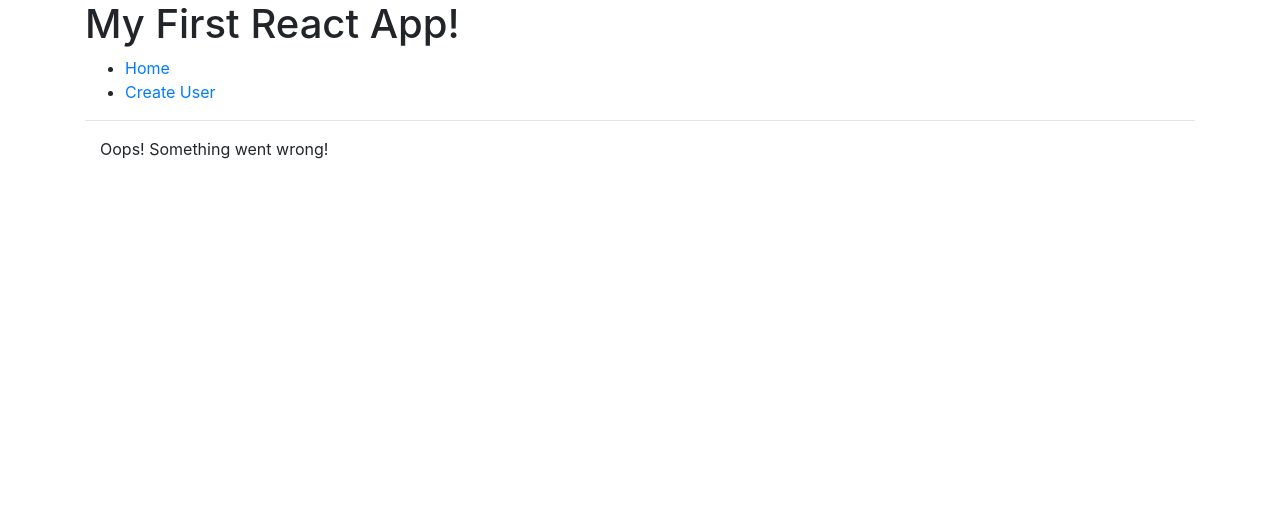
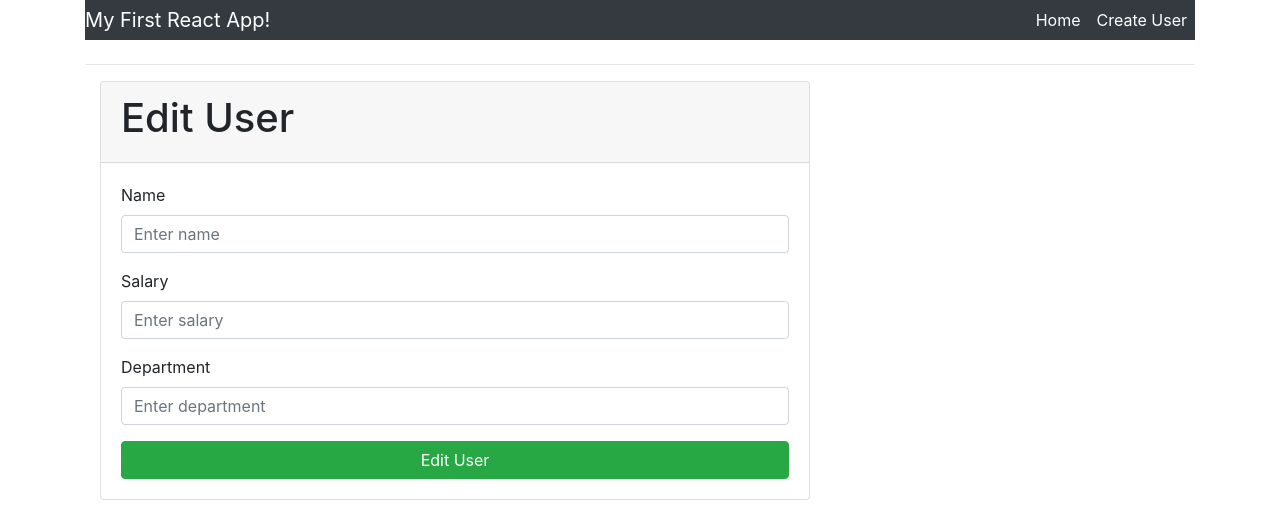
Before and after one commit to sahilappayev/first-react-app, a React (Create React App) app: page /edit/1 in a window 1280 px wide. Shown: the top 518 px of the page. Built offline with nearby package versions, Linux system fonts and the light colour scheme; what react-pose would draw is missing.

Commit message:
Implemented input validations

```diff
--- a/src/App.js
+++ b/src/App.js
@@ -1,22 +1,9 @@
 import React, { Component } from "react";
 import "./App.css";
-import Users from "./components/Users";
-import Navbar from "./components/Navbar";
-import AddUser from "./components/AddUser";
-import { createBrowserRouter, RouterProvider } from "react-router-dom";
-import ErrorPage from "./pages/ErrorPage";
+import Navbar from "./layout/Navbar";
+import { RouterProvider } from "react-router-dom";
+import Router from "./components/Router";
 
-const router = createBrowserRouter([
-  {
-    path: "/",
-    element: <Users />,
-    errorElement: <ErrorPage />,
-  },
-  {
-    path: "/add",
-    element: <AddUser />,
-  },
-]);
 
 class App extends Component {
   render() {
@@ -24,7 +11,7 @@ class App extends Component {
       <div className="container">
         <Navbar title="My First React App!" />
         <hr />
-        <RouterProvider router={router} />
+        <Router/>
       </div>
     );
   }
--- a/src/components/Navbar.js
+++ /dev/null
@@ -1,31 +0,0 @@
-import React from "react";
-import PropTypes from "prop-types";
-import { Link } from "react-router-dom";
-import Users from "./Users";
-import AddUser from "./AddUser";
-
-const  Navbar = (props) => {
-  return (
-    <div>
-      <h1> {props.title} </h1>
-      <ul>
-        <li>
-          <a href="/"> Home </a>
-        </li>
-        <li>
-            <a href="/add"> Create User </a>
-        </li>
-      </ul>
-    </div>
-  );
-};
-
-Navbar.propTypes = {
-  title: PropTypes.string.isRequired,
-};
-
-Navbar.defaultProps = {
-  title: "Default Title Value!",
-};
-
-export default Navbar;
--- /dev/null
+++ b/src/components/Router.js
@@ -0,0 +1,28 @@
+import React from "react";
+import { createBrowserRouter, RouterProvider } from "react-router-dom";
+import Users from "./Users";
+import ErrorPage from "../pages/ErrorPage";
+import AddUser from "../forms/AddUser";
+import UpdateUser from "../forms/UpdateUser";
+
+const router = createBrowserRouter([
+  {
+    path: "/",
+    element: <Users />,
+    errorElement: <ErrorPage />,
+  },
+  {
+    path: "/add",
+    element: <AddUser />,
+  },
+  {
+    path: "/edit/:id",
+    element: <UpdateUser />,
+  },
+]);
+
+const Router = () => {
+  return <RouterProvider router={router} />;
+};
+
+export default Router;
--- a/src/components/User.js
+++ b/src/components/User.js
@@ -28,7 +28,7 @@ class User extends Component {
 
   render() {
     // Destructing
-    const { name, salary, department } = this.props;
+    const { id, name, salary, department } = this.props;
     const isVisible = this.state.isVisible;
 
     return (
@@ -61,6 +61,7 @@ class User extends Component {
                   <div className="card-body">
                     <p className="card-text"> Salary: {salary} </p>
                     <p className="card-text"> Department: {department}</p>
+                    <a href={`/edit/${id}`} className="btn btn-primary float-right" >Edit User</a>
                   </div>
                 ) : null}
               </div>
--- a/src/components/AddUser.js
+++ b/src/forms/AddUser.js
@@ -1,6 +1,6 @@
 import React, { Component } from "react";
 import posed from "react-pose";
-import UserConsumer from "./context";
+import UserConsumer from "../components/context";
 
 const Animation = posed.div({
   visible: {
@@ -19,12 +19,13 @@ const Animation = posed.div({
 
 var uniqid = require("uniqid");
 
-export class AddUser extends Component {
+class AddUser extends Component {
   state = {
     visible: false,
     name: "",
     salary: 0,
     department: "",
+    error: false,
   };
 
   changeVisibility = (e) => {
@@ -39,22 +40,34 @@ export class AddUser extends Component {
     });
   };
 
+  validateUser = (user) => {
+    if (user.name === "" || user.salary === "" || user.department === "") {
+      return false;
+    }
+    return true;
+  };
+
   addUser = (dispatch, e) => {
     e.preventDefault();
     const { name, salary, department } = this.state;
+    const newUser = {
+      id: uniqid(),
+      name,
+      salary,
+      department,
+    };
+    if (!this.validateUser(newUser)) {
+      this.setState({ error: true });
+      return;
+    }
     dispatch({
       type: "ADD_USER",
-      payload: {
-        id: uniqid(),
-        name,
-        salary,
-        department,
-      },
+      payload: newUser,
     });
   };
 
   render() {
-    const { visible, name, salary, department } = this.state;
+    const { visible, name, salary, department, error } = this.state;
     return (
       <UserConsumer>
         {(value) => {
@@ -71,9 +84,15 @@ export class AddUser extends Component {
               <Animation pose={visible ? "visible" : "hidden"}>
                 <div className="card">
                   <div className="card-header">
-                    <h1> Add User Form </h1>
+                    <h1> Add New User </h1>
                   </div>
                   <div className="card-body">
+                    {error ? (
+                      <div className="alert alert-danger">
+                        Check the values is valid!
+                      </div>
+                    ) : null}
+
                     <form onSubmit={this.addUser.bind(this, dispatch)}>
                       <div className="form-group">
                         <label htmlFor="name"> Name </label>
--- /dev/null
+++ b/src/forms/UpdateUser.js
@@ -0,0 +1,100 @@
+import React, { Component } from "react";
+import UserConsumer from "../components/context";
+
+class UpdateUser extends Component {
+  state = {
+    user: {},
+  };
+
+  changeInputValue = (e) => {
+    this.setState({
+      [e.target.name]: e.target.value,
+    });
+  };
+
+  findUser(users) {
+    // const {id} = this.props.match.params;
+    // const user = users.find((u) => u.id === "test-1");
+    // this.setState({
+    //   user: user
+    // });
+  }
+
+  updateUser = (dispatch, e) => {
+    e.preventDefault();
+    const { id, name, salary, department } = this.state;
+    dispatch({
+      type: "UPDATE_USER",
+      payload: {
+        id,
+        name,
+        salary,
+        department,
+      },
+    });
+  };
+
+  render() {
+    const { name, salary, department } = this.state;
+    return (
+      <UserConsumer>
+        {(value) => {
+          const { dispatch, users } = value;
+          return (
+            <div className="col-md-8 mb-4">
+              <div className="card">
+                <div className="card-header">
+                  <h1> Edit User </h1>
+                </div>
+                <div className="card-body">
+                  <form onSubmit={this.updateUser.bind(this, dispatch)}>
+                    <div className="form-group">
+                      <label htmlFor="name"> Name </label>
+                      <input
+                        type="text"
+                        name="name"
+                        placeholder="Enter name"
+                        id="name"
+                        className="form-control"
+                        value={name}
+                        onChange={this.changeInputValue}
+                      ></input>
+                    </div>
+                    <div className="form-group">
+                      <label htmlFor="name"> Salary </label>
+                      <input
+                        type="number"
+                        name="salary"
+                        placeholder="Enter salary"
+                        id="salary"
+                        className="form-control"
+                        value={salary}
+                        onChange={this.changeInputValue}
+                      ></input>
+                    </div>
+                    <div className="form-group">
+                      <label htmlFor="name"> Department </label>
+                      <input
+                        type="text"
+                        name="department"
+                        placeholder="Enter department"
+                        id="department"
+                        className="form-control"
+                        value={department}
+                        onChange={this.changeInputValue}
+                      ></input>
+                    </div>
+                    <button className="btn btn-success btn-block" type="submit">
+                      Edit User
+                    </button>
+                  </form>
+                </div>
+              </div>
+            </div>
+          );
+        }}
+      </UserConsumer>
+    );
+  }
+}
+export default UpdateUser;
--- /dev/null
+++ b/src/layout/Navbar.js
@@ -0,0 +1,38 @@
+import React from "react";
+import PropTypes from "prop-types";
+import { Link } from "react-router-dom";
+import Users from "../components/Users";
+import AddUser from "../forms/AddUser";
+
+const Navbar = ({ title }) => {
+  return (
+    <nav className="navbar-nav navbar-expand-lg navbar-dark bg-dark mb-4">
+      <a href="/" className="navbar-brand">
+        {title}
+      </a>
+      <ul className="navbar-nav ml-auto">
+        <li className="nav-item active">
+          <a href="/" className="nav-link">
+            Home
+          </a>
+        </li>
+
+        <li className="nav-item active">
+          <a href="/add" className="nav-link">
+            Create User
+          </a>
+        </li>
+      </ul>
+    </nav>
+  );
+};
+
+Navbar.propTypes = {
+  title: PropTypes.string.isRequired,
+};
+
+Navbar.defaultProps = {
+  title: "Default Title Value!",
+};
+
+export default Navbar;
```
